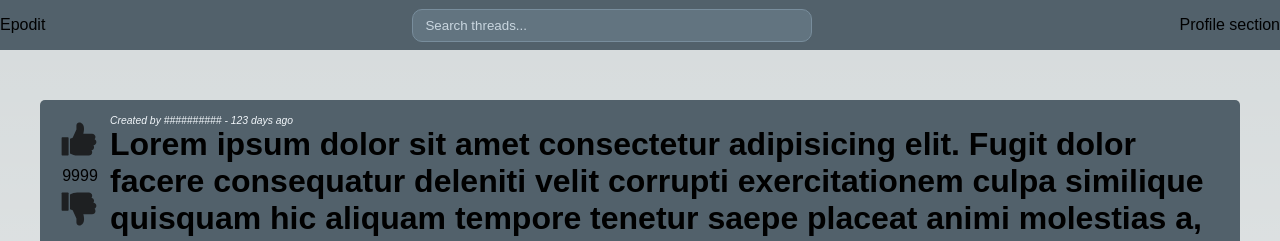
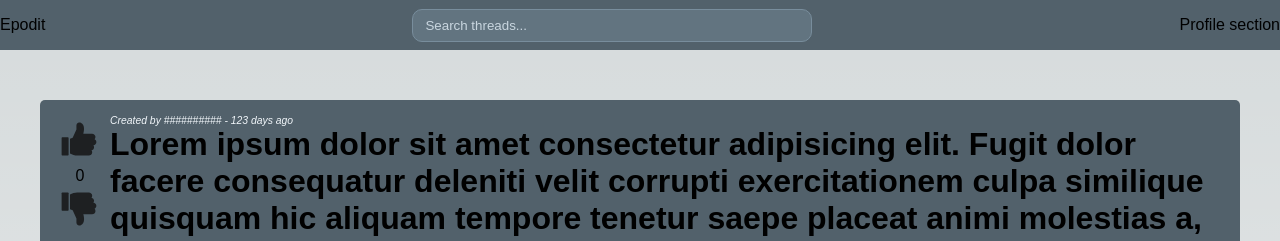
Before and after one commit to Shinyepo/Reddit-Clone, a Next.js app in the folder web/: page /thread in a window 1280 px wide. Shown: the top 241 px of the page. Built offline with nearby package versions, Linux system fonts and the light colour scheme.

Commit message:
implementation of onclick on likes with state + test

```diff
--- a/web/app/layout.tsx
+++ b/web/app/layout.tsx
@@ -1,4 +1,5 @@
 import "./globals.css";
+import React from "react";
 
 export const metadata = {
   title: "Epodit",
@@ -11,10 +12,14 @@ export default function RootLayout({
   children: React.ReactNode;
 }) {
   return (
+    <React.Fragment>
+      <html lang="en">
         <body>
           <header>
             <div className="header-container">
-            <div className="logo" role="heading">Epodit</div>
+              <div className="logo" role="heading">
+                Epodit
+              </div>
               <div className="search-box">
                 <input
                   role="searchbox"
@@ -23,10 +28,14 @@ export default function RootLayout({
                   className="search-field"
                 ></input>
               </div>
-            <div role="menu" className="profile-section">Profile section</div>
+              <div role="menu" className="profile-section">
+                Profile section
+              </div>
             </div>
           </header>
           <main className="main">{children}</main>
         </body>
+      </html>
+    </React.Fragment>
   );
 }
--- a/web/components/threadLikes.tsx
+++ b/web/components/threadLikes.tsx
@@ -1,20 +1,31 @@
+"use client";
 import Image from "next/image";
-import { FC } from "react";
+import { FC, useState } from "react";
 import "./threadLikes.css";
 
 interface Props {}
 
 export const ThreadLikes: FC<Props> = () => {
+  const [likes, setLikes] = useState(0);
   return (
     <div data-testid="thread-likes" className="thread-likes">
-      <Image src="/like.svg" alt="like button" width={48} height={48} />
-      <div data-testid="like-count" className="likes-count">9999</div>
+      <Image
+        src="/like.svg"
+        alt="like button"
+        width={48}
+        height={48}
+        onClick={() => setLikes(likes + 1)}
+      />
+      <div data-testid="like-count" className="likes-count">
+        {likes}
+      </div>
       <Image
         className="dislike"
         src="/like.svg"
         alt="dislike button"
         width={48}
         height={48}
+        onClick={() => setLikes(likes - 1)}
       />
     </div>
   );
```
Also changed, not shown: 1 other file (tests, documents, lock files or other folders). Lines whose indentation alone changed are shown as unchanged.
